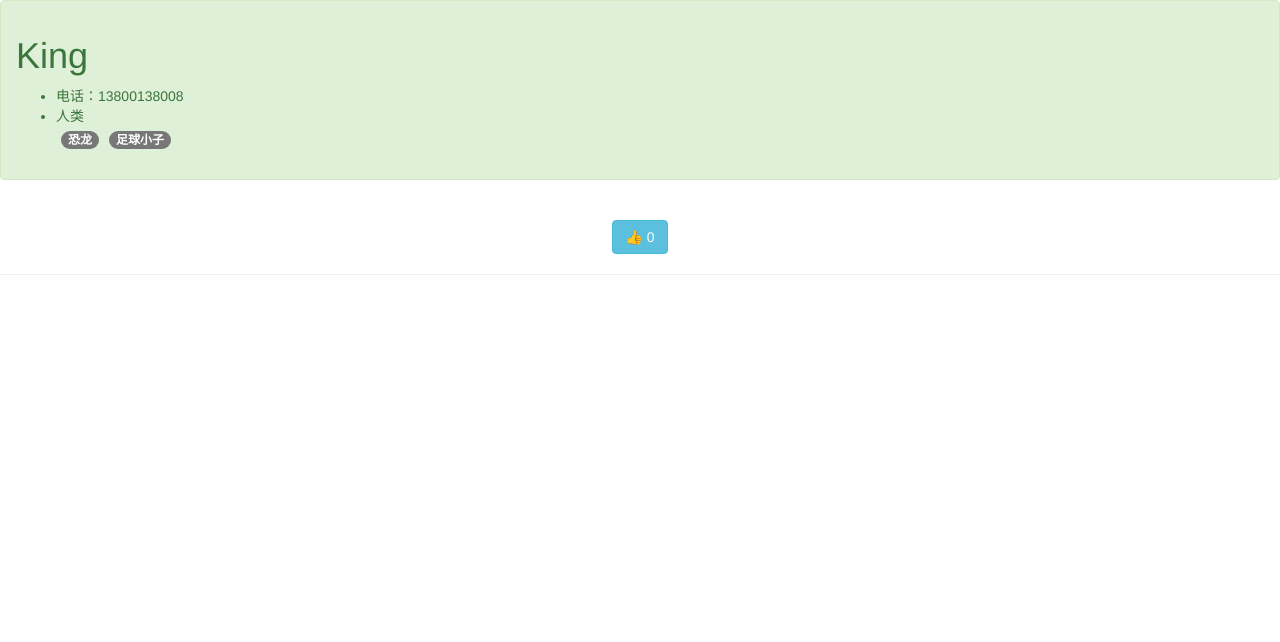
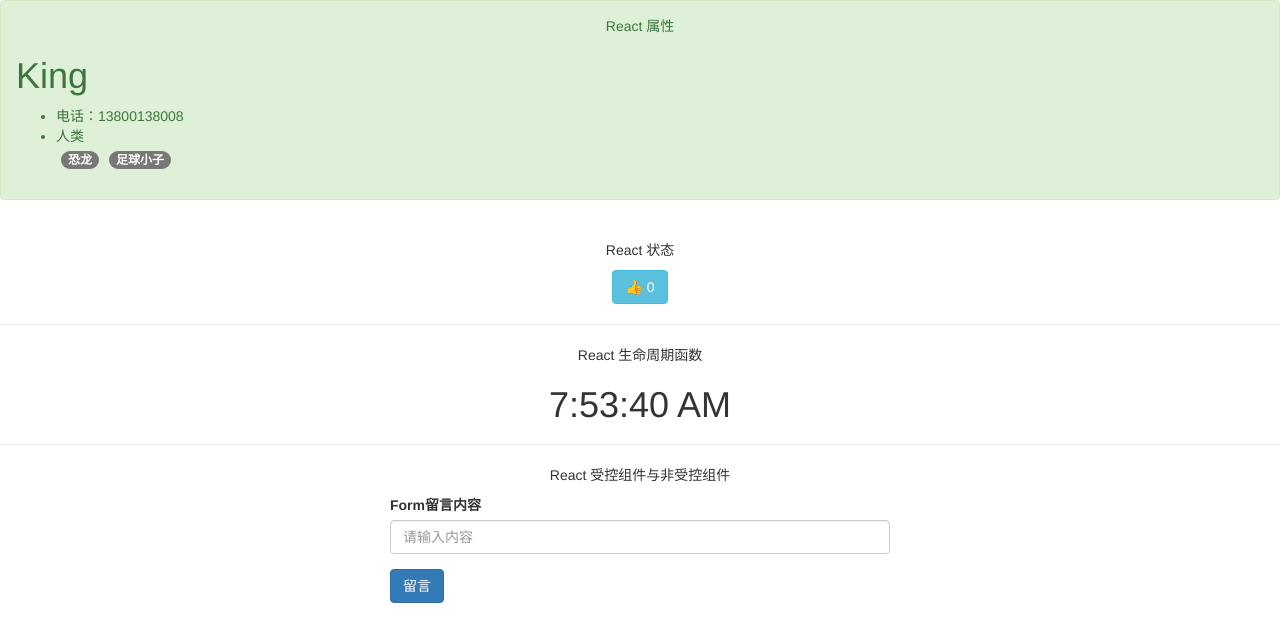
Before and after one commit to leforyou/react_simple, a React (Create React App) app: page / in a window 1280 px wide. Shown: the top 642 px of the page. Built offline with nearby package versions, Linux system fonts and the light colour scheme.

Commit message:
表单与时钟

```diff
--- a/src/App.js
+++ b/src/App.js
@@ -2,10 +2,11 @@ import React, { Component } from 'react';
 import './App.css';
 import './bootstrap.css';
 
-import NameCard from './components/NameCard';
+import NameCard from './components/NameCard';//人物名片
+import LikesButton from './components/LikesButton';//点赞
+import DigitalClock from './components/DigitalClock';//时钟
+import CommentBox from './components/CommentBox';//
 
-
-import LikesButton from './components/LikesButton';
 class App extends Component {
   render() {
     let tags = ['恐龙','足球小子'];
@@ -20,6 +21,12 @@ class App extends Component {
 
         <hr/>
 
+        <DigitalClock/>
+
+        <hr/>
+
+        <CommentBox/>
+
       </div>
     );
   }
--- /dev/null
+++ b/src/components/CommentBox.js
@@ -0,0 +1,68 @@
+import React, { Component } from 'react'
+
+//非受控组件的写法
+export default class CommentBox extends Component {
+    constructor(props){
+        super(props);
+        //this.handleSubmit = this.handleSubmit.bind(this);
+    }
+    render() {
+        return (
+        <div style={{'width':'500px','margin':'auto'}}>
+            <p className="text-center">React 受控组件与非受控组件</p>
+            <form className="">
+                <div className="form-group">
+                    <label>Form留言内容</label>
+                    <input className="form-control" type="text" placeholder="请输入内容"  ref={(textInput)=>{this.textInput = textInput}}/>
+                </div>
+                <button type="submit" className="btn btn-primary" onClick={this.handleSubmit.bind(this)}>留言</button>
+            </form>
+        </div>
+        )
+    }
+    handleSubmit(event){
+        alert(this.textInput.value);
+        event.preventDefault();
+    }
+}
+
+
+
+
+
+/**
+ * 受控组件--输入框多时，代码就会变得繁锁。
+export default class CommentBox extends Component {
+    constructor(props){
+        super(props);
+        this.state = {
+            value:''
+        }
+        this.handleChange = this.handleChange.bind(this);
+        //this.handleSubmit = this.handleSubmit.bind(this);
+    }
+    render() {
+        return (
+        <div style={{'width':'500px','margin':'auto'}}>
+            <form className="">
+                <div className="form-group">
+                    <label>Form留言内容</label>
+                    <input className="form-control" type="text" placeholder="请输入内容" value={this.state.value} onChange={this.handleChange}/>
+                </div>
+                <button type="submit" className="btn btn-primary" onClick={this.handleSubmit.bind(this)}>留言</button>
+            </form>
+        </div>
+        )
+    }
+    handleChange(event){
+        //受控组件，由onchange事件来改变，与vue的双向数据绑定相比复杂
+        this.setState({
+            value:event.target.value
+        });
+    }
+    handleSubmit(event){
+        alert(this.state.value);
+        event.preventDefault();
+    }
+}
+ */
--- /dev/null
+++ b/src/components/DigitalClock.js
@@ -0,0 +1,34 @@
+import React, { Component } from 'react'
+
+export default class DigitalClock extends Component {
+    constructor(props){
+        super(props);
+        this.state = {
+            date:new Date()
+        }
+    }
+    render() {
+        return (
+            <div className="text-center">
+                <p className="text-center">React 生命周期函数</p>
+                <h1>{this.state.date.toLocaleTimeString()}</h1>
+            </div>
+        )
+    }
+    componentDidMount(){
+        //react生命周期函数: 初始化
+        this.timer = setInterval(()=>{
+            this.setState({
+                date:new Date()
+            });
+        },1e3);
+    }
+    componentDidUpdate(currentProps,currentState){
+        //react生命周期函数: 更新
+        //console.log(currentProps,currentState);
+    }
+    componentWillUnmount(){
+        //react生命周期函数: 销毁
+        clearInterval(this.timer);
+    }
+}
--- a/src/components/LikesButton.js
+++ b/src/components/LikesButton.js
@@ -11,6 +11,7 @@ export default class LikesButton extends Component {
   render() {
     return (
       <div className="likes-bottom-component text-center">
+        <p className="text-center">React 状态</p>
         <p className="btn btn-info" onClick={this.increaseLikes}>
            👍 {this.state.likes} {/* 百度一下：点赞手指怎么打出来。使用这个点赞，控制台输出会警告，请忽略警告！ */}
         </p>
--- a/src/components/NameCard.js
+++ b/src/components/NameCard.js
@@ -5,6 +5,7 @@ export default class NameCard extends Component {
     const {name, number,isHuman , tags} = this.props;
     return (
       <div className="alert alert-success">
+        <p className="text-center">React 属性</p>
         <h1 className="alert-heading">{name}</h1>
         <ul>
             <li>电话：{number}</li>
```
